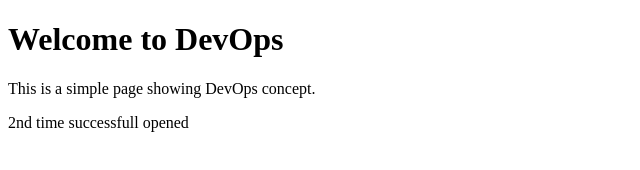
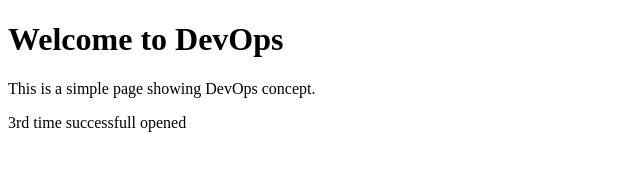
Before and after one commit to Deepakdeepss/deepss_project, a plain HTML site: page index.html in a window 1280 px wide. Shown: the full height of the page, 0-640 px from the left. Drawn offline with Linux system fonts and the light colour scheme.

Commit message:
third commit

```diff
--- a/index.html
+++ b/index.html
@@ -8,6 +8,6 @@
 <body>
     <h1>Welcome to DevOps</h1>
     <p>This is a simple page showing DevOps concept.</p>
-    <p>2nd time successfull opened </p>
+    <p>3rd time successfull opened </p>
 </body>
 </html>
```
